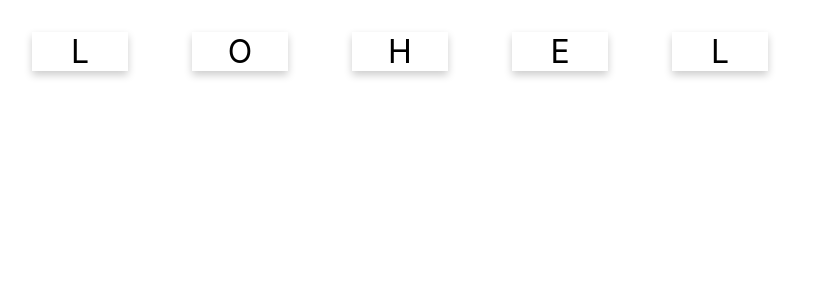
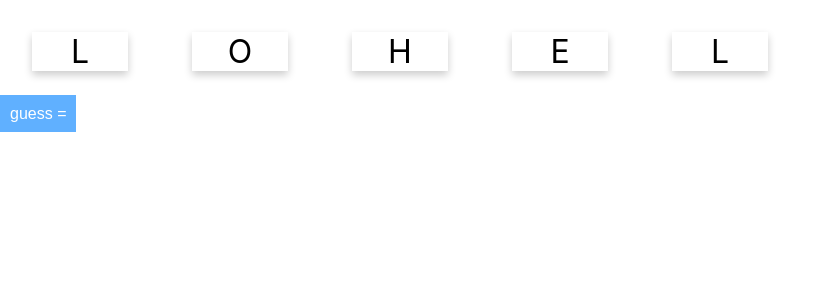
Before and after one commit to Jetnipat-c/3SA03-v1, a React (Create React App) app: page / in a window 1280 px wide. Shown: the top 300 px of the page, without its empty margins (0-834 px from the left). Built offline with nearby package versions, Linux system fonts and the light colour scheme.

Commit message:
1 commit add guess

```diff
--- a/package.json
+++ b/package.json
@@ -5,6 +5,7 @@
   "dependencies": {
     "react": "^16.9.0",
     "react-dom": "^16.9.0",
+    "react-native": "^0.60.5",
     "react-scripts": "3.1.1"
   },
   "scripts": {
--- a/src/App.css
+++ b/src/App.css
@@ -16,7 +16,7 @@
   align-items: center;
   justify-content: center;
   font-size: calc(10px + 2vmin);
-  color: white;
+  color: rgb(192, 243, 52);
 }
 
 .App-link {
@@ -41,6 +41,6 @@
   user-select: none;
  }
  .activeCard {
-  color: red;
-  background: pink;
+  color: rgb(56, 42, 245);
+  background: rgb(56, 255, 72);
  }
--- a/src/App.js
+++ b/src/App.js
@@ -7,9 +7,8 @@ class App extends Component {
  render() {
  return (
  <div>
- {
  <WordCard value="hello"/>
- }
+
  </div>
  );
  }
--- a/src/WordCard.js
+++ b/src/WordCard.js
@@ -1,5 +1,6 @@
 import React, { Component } from 'react';
 import './App.css';
+
 import CharacterCard from './CharacterCard.js';
 import _ from 'lodash';
 const prepareStateFromWord = (given_word) => {
@@ -12,6 +13,7 @@ const prepareStateFromWord = (given_word) => {
         guess: [],
         completed: false
     }
+
 }
 
 export default class WordCard extends
@@ -21,6 +23,9 @@ export default class WordCard extends
         this.state = {
             attempt: '',
         }
+    }
+    shoot = (a) => {
+        alert(a);
     }
     componentWillMount(){
         let data = prepareStateFromWord(this.props.value);
@@ -47,9 +52,31 @@ export default class WordCard extends
         console.log(this.state);
         return (
             <div>
+
                 {this.state.chars.map((c, i) => <CharacterCard value={c} key={i} attempt={this.state.attempt}
-                    activationHandler={this.activationHandler} />)}
+                    activationHandler={this.activationHandler} />)}<br></br>
+                    <text style={mystyle}>guess ={this.state.guess}</text>
+
+
             </div>
         );
     }
 }
+const mystyle = {
+    color: "white",
+    width: '40%', opacity: 0.7,
+    backgroundColor: "DodgerBlue",
+    padding: "10px",
+    fontFamily: "Arial",
+}
+const mystylecolor = {
+    color: "white",
+    width: '40%', opacity: 0.4,
+    backgroundColor: "DodgerBlue",
+    padding: "10px",
+    fontFamily: "Arial",
+}
+const mystylex = {
+
+        flexDirection: 'column', alignItems: 'center', justifyContent: 'center'
+}
```
Also changed, not shown: 1 other file (tests, documents, lock files or other folders).
